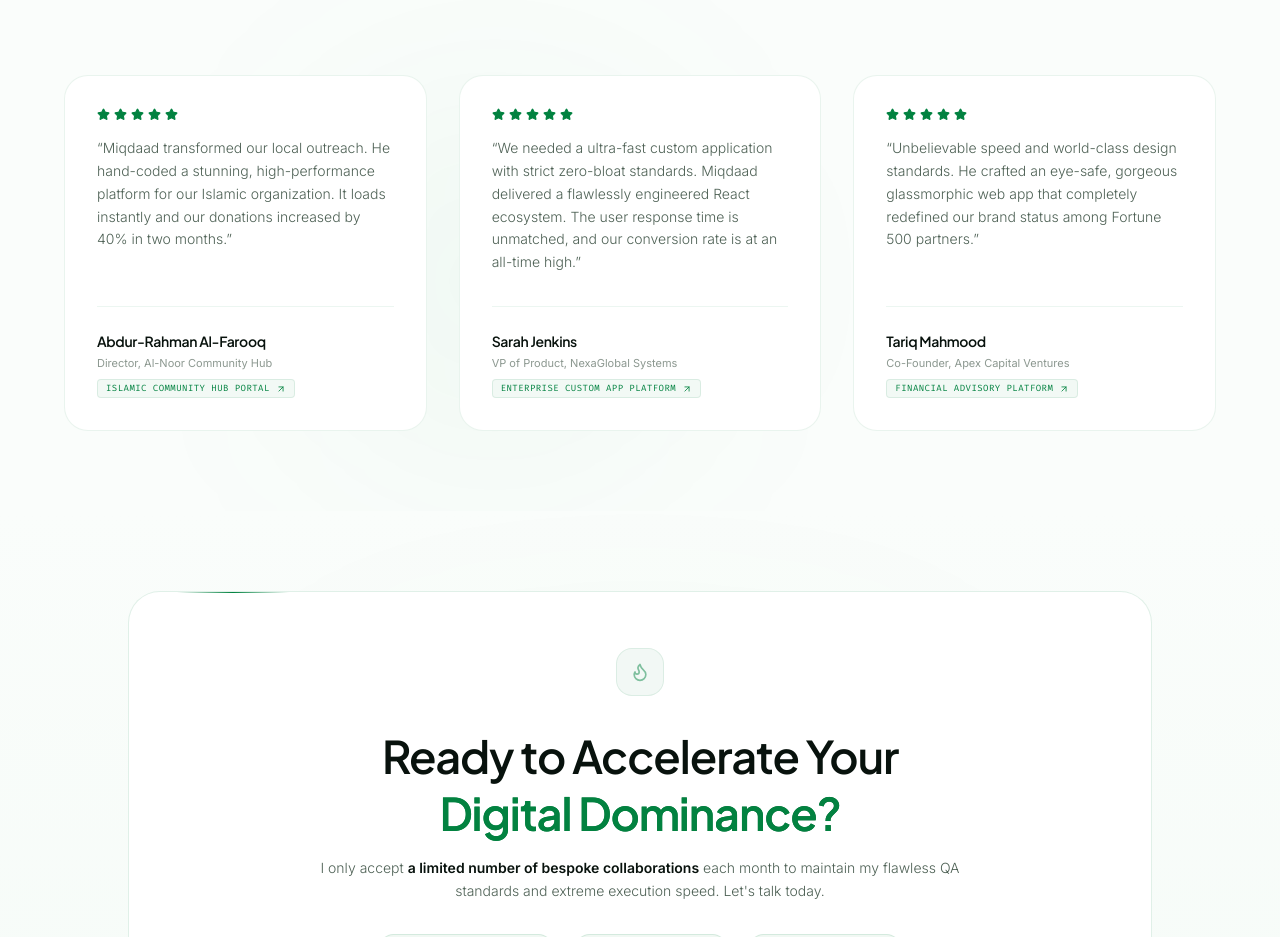
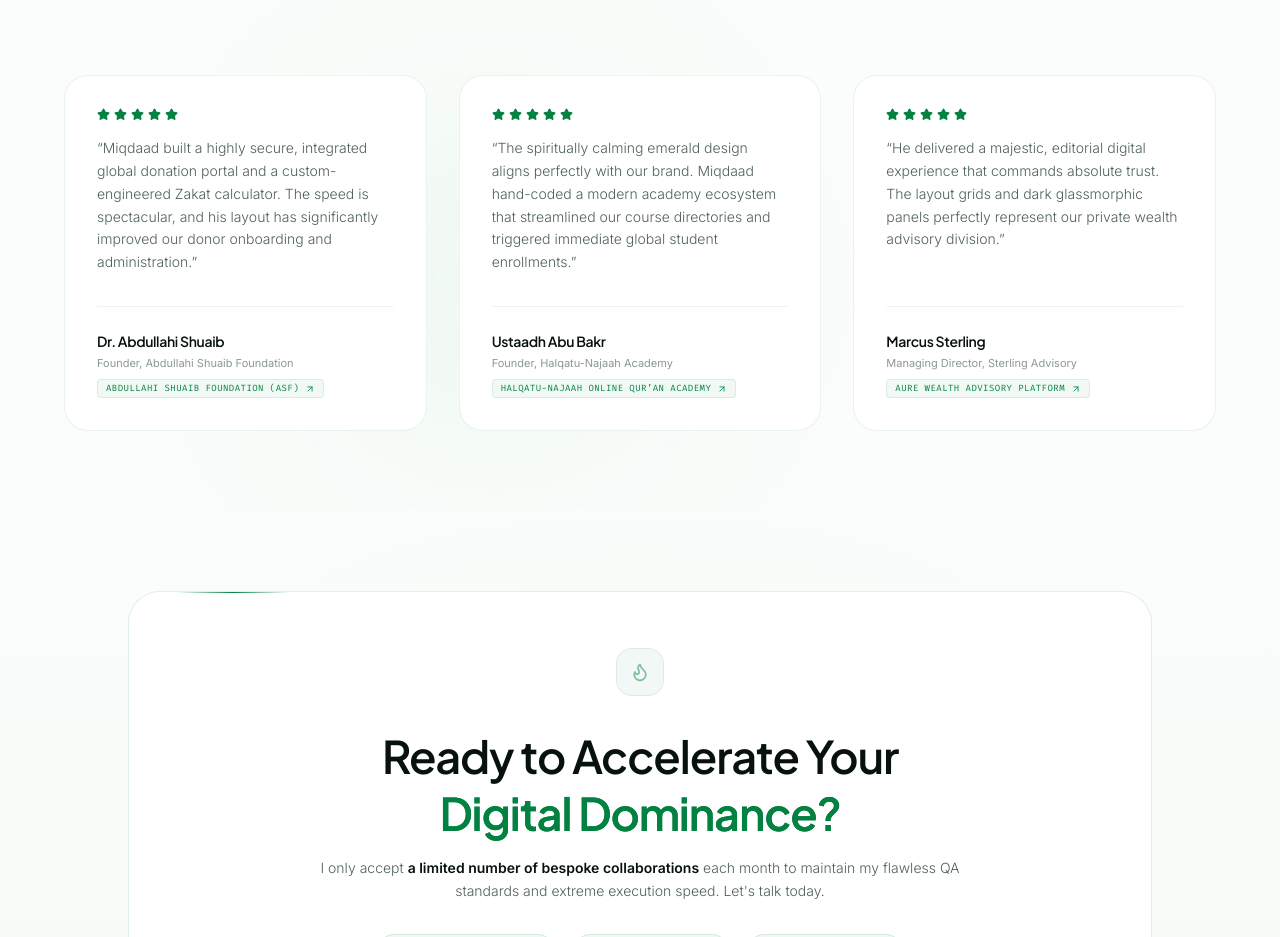
Before and after one commit to Miqdaad07/Miqdaad-, a React (Vite) app: page / in a window 1280 px wide. Shown: the part 6780-7717 px from the top of the page. Built offline with nearby package versions, Linux system fonts and the light colour scheme.

Commit message:
feat: update testimonials with new client projects

```diff
--- a/src/components/Testimonials.tsx
+++ b/src/components/Testimonials.tsx
@@ -4,24 +4,24 @@ import { Quote, Star, ArrowUpRight } from 'lucide-react';
 export default function Testimonials() {
   const testimonials = [
     {
-      quote: "Miqdaad transformed our local outreach. He hand-coded a stunning, high-performance platform for our Islamic organization. It loads instantly and our donations increased by 40% in two months.",
-      author: "Abdur-Rahman Al-Farooq",
-      role: "Director, Al-Noor Community Hub",
-      project: "Islamic Community Hub Portal",
+      quote: "Miqdaad built a highly secure, integrated global donation portal and a custom-engineered Zakat calculator. The speed is spectacular, and his layout has significantly improved our donor onboarding and administration.",
+      author: "Dr. Abdullahi Shuaib",
+      role: "Founder, Abdullahi Shuaib Foundation",
+      project: "Abdullahi Shuaib Foundation (ASF)",
       rating: 5
     },
     {
-      quote: "We needed a ultra-fast custom application with strict zero-bloat standards. Miqdaad delivered a flawlessly engineered React ecosystem. The user response time is unmatched, and our conversion rate is at an all-time high.",
-      author: "Sarah Jenkins",
-      role: "VP of Product, NexaGlobal Systems",
-      project: "Enterprise Custom App Platform",
+      quote: "The spiritually calming emerald design aligns perfectly with our brand. Miqdaad hand-coded a modern academy ecosystem that streamlined our course directories and triggered immediate global student enrollments.",
+      author: "Ustaadh Abu Bakr",
+      role: "Founder, Halqatu-Najaah Academy",
+      project: "Halqatu-Najaah Online Qur’an Academy",
       rating: 5
     },
     {
-      quote: "Unbelievable speed and world-class design standards. He crafted an eye-safe, gorgeous glassmorphic web app that completely redefined our brand status among Fortune 500 partners.",
-      author: "Tariq Mahmood",
-      role: "Co-Founder, Apex Capital Ventures",
-      project: "Financial Advisory Platform",
+      quote: "He delivered a majestic, editorial digital experience that commands absolute trust. The layout grids and dark glassmorphic panels perfectly represent our private wealth advisory division.",
+      author: "Marcus Sterling",
+      role: "Managing Director, Sterling Advisory",
+      project: "Aure Wealth Advisory Platform",
       rating: 5
     }
   ];
```
